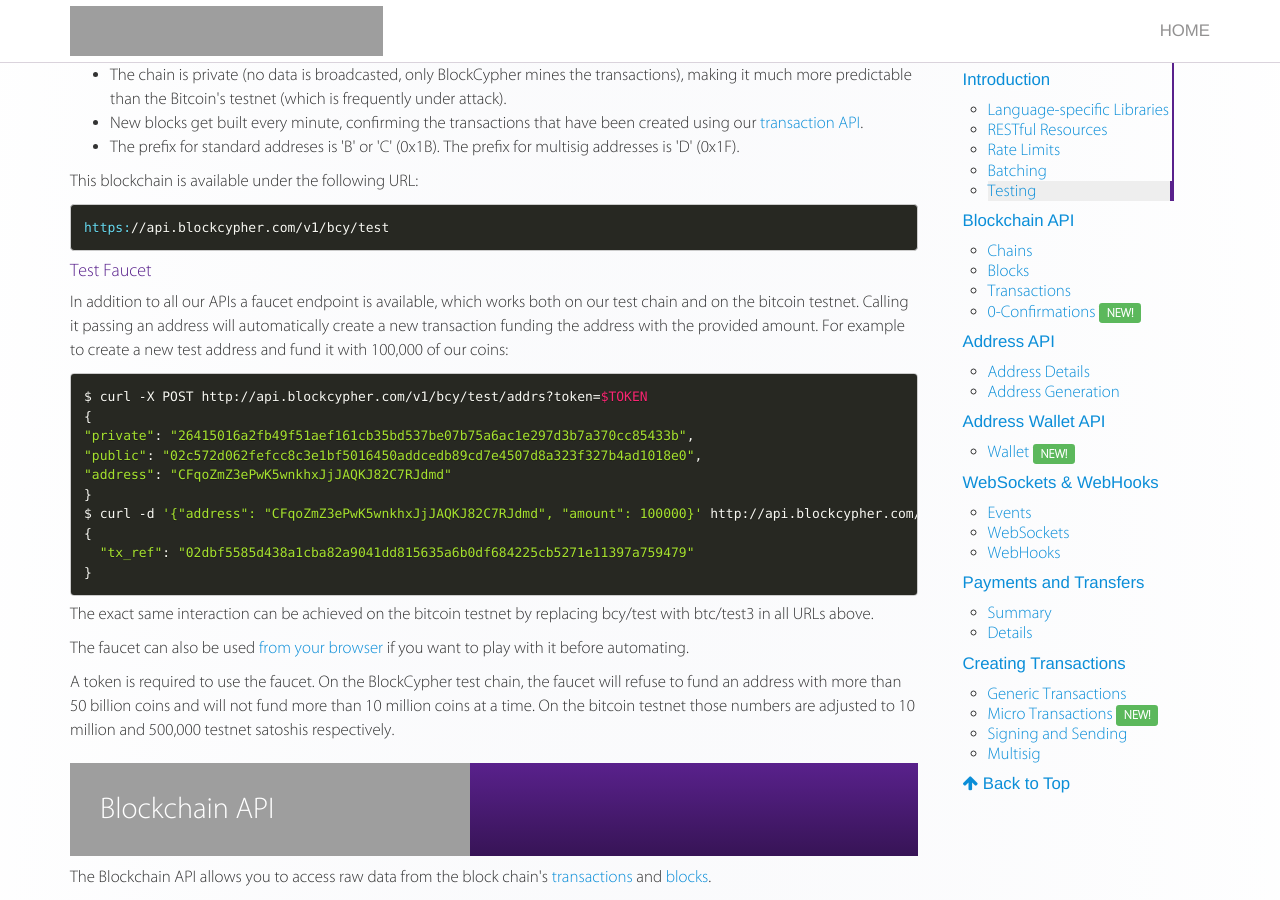
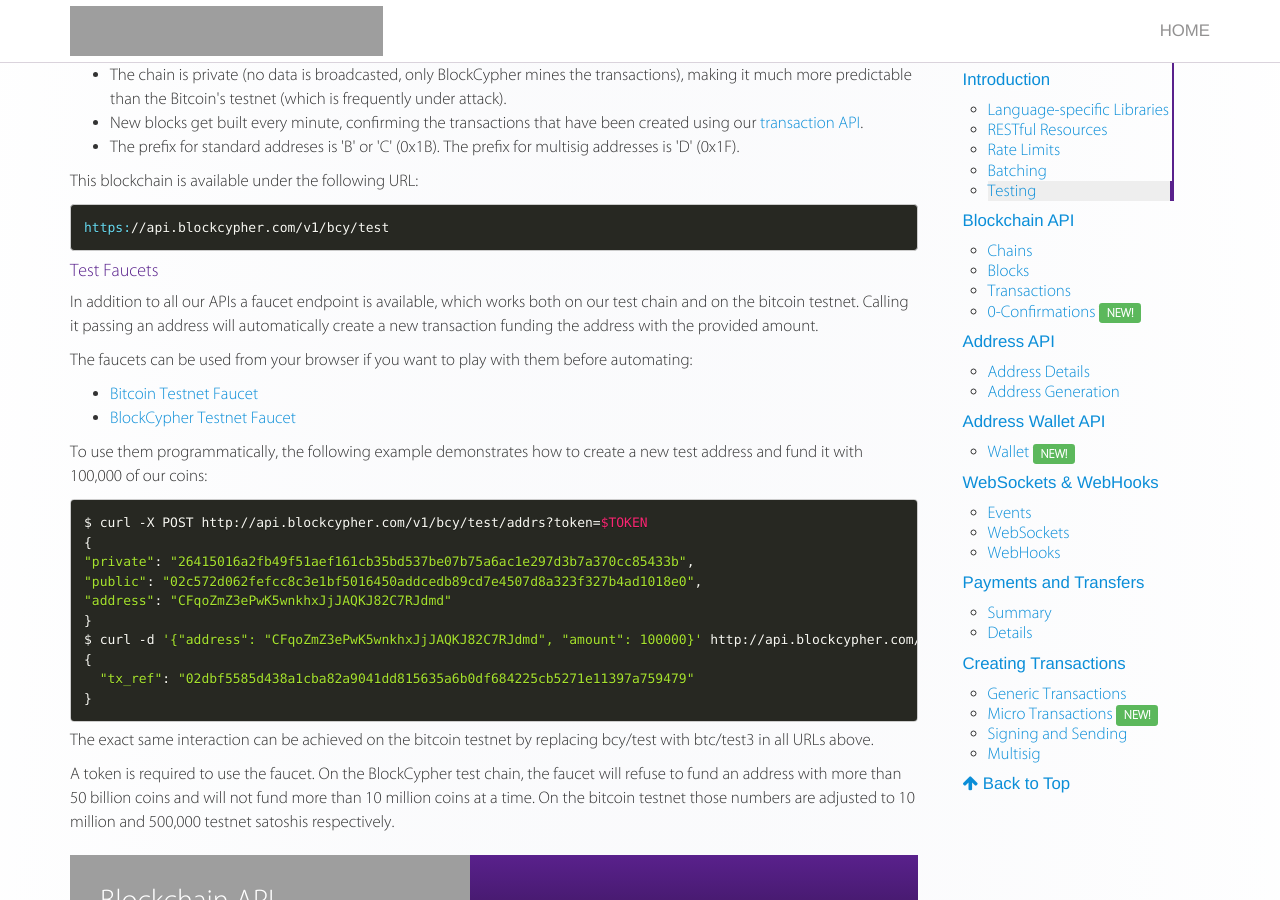
Before and after one commit to blockcypher/documentation, a Jekyll site: the page built from index.html, in a window 1280 px wide and 900 px high, scrolled down 2354 px. Built offline with Jekyll 4.4.1, drawn with Linux system fonts in a browser that asks for light colours; nearby versions of some CDN libraries; some web fonts are replaced; some of the changed text lies outside the part shown.

```diff
--- a/_includes/reference/intro.html
+++ b/_includes/reference/intro.html
@@ -104,9 +104,17 @@
 
 <pre><code class="language-http">https://api.blockcypher.com/v1/bcy/test</code></pre>
 
-<h4 class="text-purple">Test Faucet</h4>
+<h4 class="text-purple">Test Faucets</h4>
 
-<p>In addition to all our APIs a faucet endpoint is available, which works both on our test chain and on the bitcoin testnet. Calling it passing an address will automatically create a new transaction funding the address with the provided amount. For example to create a new test address and fund it with 100,000 of our coins:</p>
+<p>In addition to all our APIs a faucet endpoint is available, which works both on our test chain and on the bitcoin testnet. Calling it passing an address will automatically create a new transaction funding the address with the provided amount.</p>
+
+<p>The faucets can be used from your browser if you want to play with them before automating:</p>
+<ul>
+  <li><a href="https://accounts.blockcypher.com/testnet-faucet">Bitcoin Testnet Faucet</a></li>
+  <li><a href="https://accounts.blockcypher.com/blockcypher-faucet">BlockCypher Testnet Faucet</a></li>
+</ul>
+
+<p>To use them programmatically, the following example demonstrates how to create a new test address and fund it with 100,000 of our coins:</p>
 
 <pre><code class="language-bash">$ curl -X POST http://api.blockcypher.com/v1/bcy/test/addrs?token=$TOKEN
 {
@@ -121,6 +129,4 @@
 
 <p>The exact same interaction can be achieved on the bitcoin testnet by replacing bcy/test with btc/test3 in all URLs above.</p>
 
-<p>The faucet can also be used <a href="https://accounts.blockcypher.com/blockcypher-faucet">from your browser</a> if you want to play with it before automating.</p>
-
 <p>A token is required to use the faucet. On the BlockCypher test chain, the faucet will refuse to fund an address with more than 50 billion coins and will not fund more than 10 million coins at a time. On the bitcoin testnet those numbers are adjusted to 10 million and 500,000 testnet satoshis respectively.</p>
```
